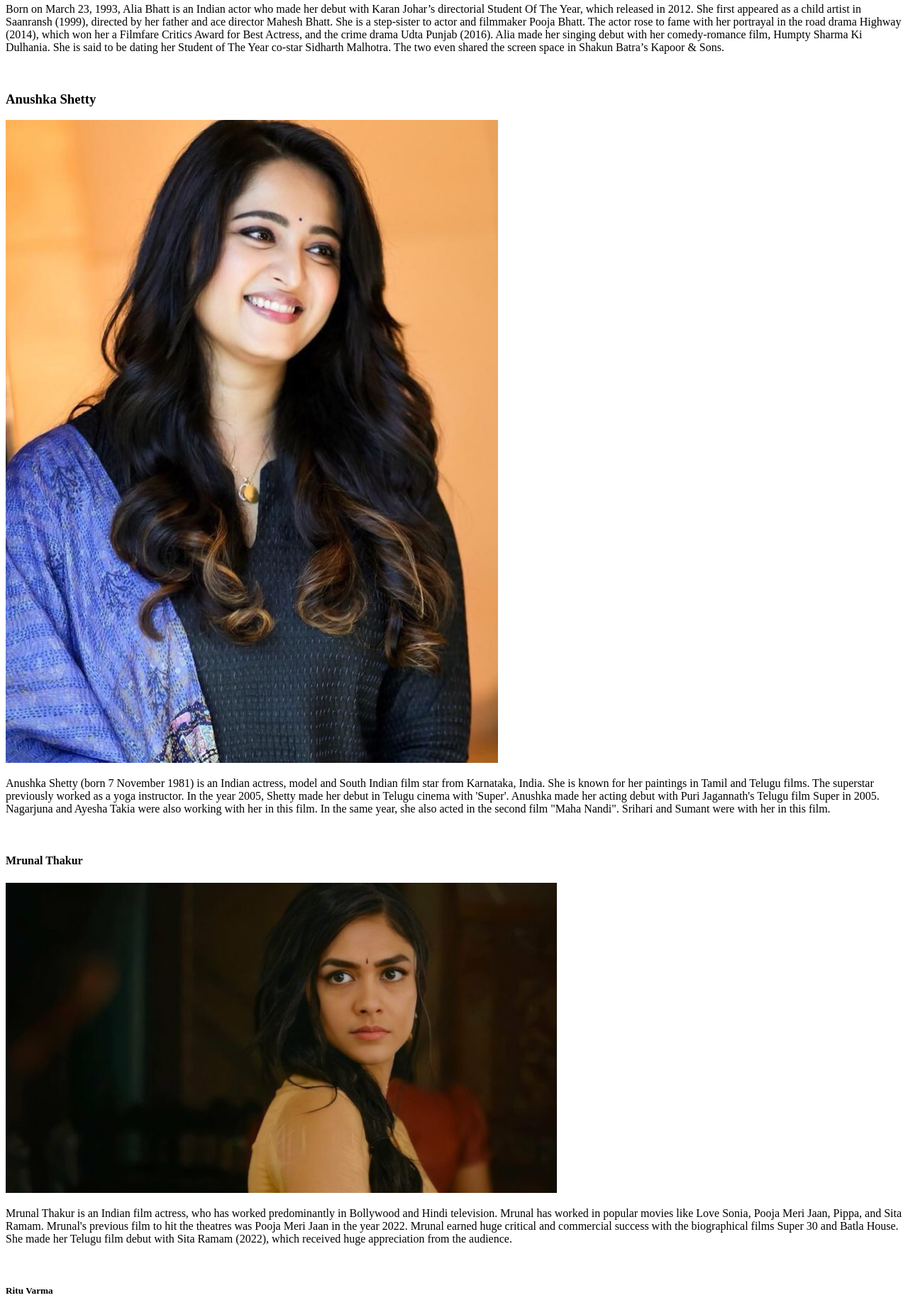
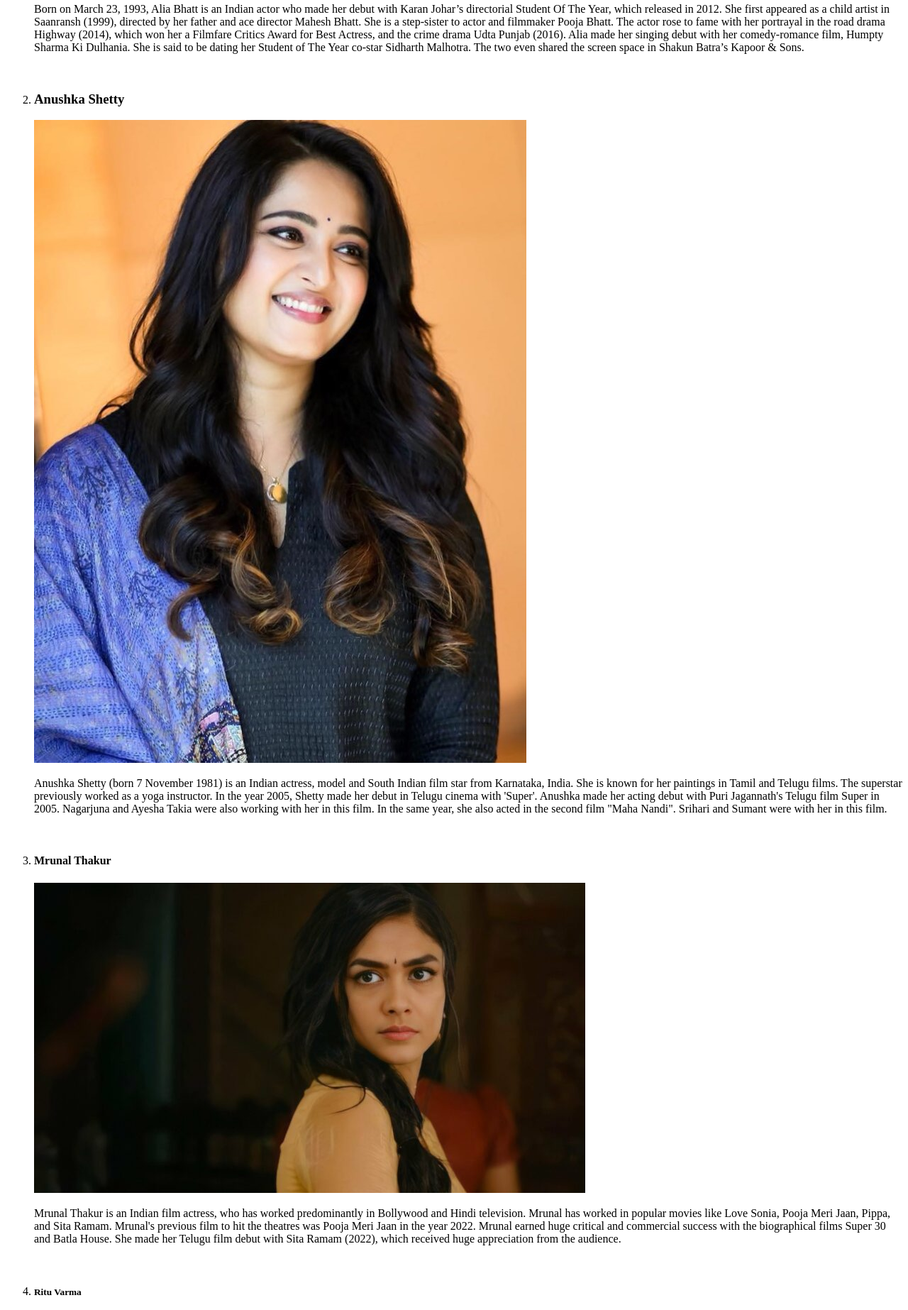
Before and after one commit to kasiannapurna22/List-of-actress, a plain HTML site: page index.html in a window 1280 px wide. Shown: the part 593-2439 px from the top of the page at 71% size. Drawn offline with Linux system fonts and the light colour scheme.

Commit message:
Update index.html

```diff
--- a/index.html
+++ b/index.html
@@ -2,29 +2,47 @@
 <html>
     <title>Kasiannapurna_22</title>
     <body>
-
         <h1>The Best Actress</h1>
-		<h2>Alia Bhatt</h2>
-		<img	src = "./alia.png"	/>
-		<p>  Born on March 23, 1993, Alia Bhatt is an Indian actor who made her debut with Karan Johar’s directorial Student Of The Year, which released in 2012. She first appeared as a child artist in Saanransh (1999), directed by her father and ace director Mahesh Bhatt. She is a step-sister to actor and filmmaker Pooja Bhatt. The actor rose to fame with her portrayal in the road drama Highway (2014), which won her a Filmfare Critics Award for Best Actress, and the crime drama Udta Punjab (2016). Alia made her singing debut with her comedy-romance film, Humpty Sharma Ki Dulhania. She is said to be dating her Student of The Year co-star Sidharth Malhotra. The two even shared the screen space in Shakun Batra’s Kapoor & Sons.</p> <br/>
-		<h3>Anushka Shetty</h3>
-		<img	src = "./anushka.jpg"	/>
-		<p>  Anushka Shetty (born 7 November 1981) is an Indian actress, model and South Indian film star from Karnataka, India. She is known for her paintings in Tamil and Telugu films. The superstar previously worked as a yoga instructor. In the year 2005, Shetty made her debut in Telugu cinema with 'Super'.
-
-Anushka made her acting debut with Puri Jagannath's Telugu film Super in 2005. Nagarjuna and Ayesha Takia were also working with her in this film. In the same year, she also acted in the second film "Maha Nandi". Srihari and Sumant were with her in this film.</p> <br/>
-		<h4>Mrunal Thakur</h4>
-		<img	src = "./mrunal.jpg"	/>
-		<p>  Mrunal Thakur is an Indian film actress, who has worked predominantly in Bollywood and Hindi television. Mrunal has worked in popular movies like Love Sonia, Pooja Meri Jaan, Pippa, and Sita Ramam. Mrunal's previous film to hit the theatres was Pooja Meri Jaan in the year 2022.
-
-Mrunal earned huge critical and commercial success with the biographical films Super 30 and Batla House. She made her Telugu film debut with Sita Ramam (2022), which received huge appreciation from the audience.</p> <br/>
-		<h5>Ritu Varma</h5>
-		<img	src = "./rituvarma.jpg"	/>
-		<p>  Ritu Varma is an Indian film actress from Telangana who mainly works in Telugu cinema. She is best known for her performance in the award-winning short film Anukokunda and the movie Pelli Choopulu, which elevated her into overnight fame.</p> <br/>
-		<h6>Kalyani Priyadarshan</h6>
-		<img	src = "./kalyanipriyadarshan.jpg"	/>
-		<p>  Kalyani Priyadarshan (born 5 April 1993) is an Indian actress who predominantly appears in Malayalam, Tamil and Telugu films. She began her film career as an assistant production designer, and made her acting debut in the Telugu film Hello (2017). She won the Filmfare Award for Best Female Debut and the SIIMA Award for Best Telugu Female Debut for her performance.</p> <br/>
-
-
-
+        <ol>
+            <li><h2>Alia Bhatt</h2></li>
+            <img src="./alia.png" />
+            <p>
+                Born on March 23, 1993, Alia Bhatt is an Indian actor who made her debut with Karan Johar’s directorial Student Of The Year, which released in 2012. She first appeared as a child artist in Saanransh (1999), directed by her
+                father and ace director Mahesh Bhatt. She is a step-sister to actor and filmmaker Pooja Bhatt. The actor rose to fame with her portrayal in the road drama Highway (2014), which won her a Filmfare Critics Award for Best
+                Actress, and the crime drama Udta Punjab (2016). Alia made her singing debut with her comedy-romance film, Humpty Sharma Ki Dulhania. She is said to be dating her Student of The Year co-star Sidharth Malhotra. The two even
+                shared the screen space in Shakun Batra’s Kapoor & Sons.
+            </p>
+            <br />
+            <li><h3>Anushka Shetty</h3></li>
+            <img src="./anushka.jpg" />
+            <p>
+                Anushka Shetty (born 7 November 1981) is an Indian actress, model and South Indian film star from Karnataka, India. She is known for her paintings in Tamil and Telugu films. The superstar previously worked as a yoga
+                instructor. In the year 2005, Shetty made her debut in Telugu cinema with 'Super'. Anushka made her acting debut with Puri Jagannath's Telugu film Super in 2005. Nagarjuna and Ayesha Takia were also working with her in this
+                film. In the same year, she also acted in the second film "Maha Nandi". Srihari and Sumant were with her in this film.
+            </p>
+            <br />
+            <li><h4>Mrunal Thakur</h4></li>
+            <img src="./mrunal.jpg" />
+            <p>
+                Mrunal Thakur is an Indian film actress, who has worked predominantly in Bollywood and Hindi television. Mrunal has worked in popular movies like Love Sonia, Pooja Meri Jaan, Pippa, and Sita Ramam. Mrunal's previous film to
+                hit the theatres was Pooja Meri Jaan in the year 2022. Mrunal earned huge critical and commercial success with the biographical films Super 30 and Batla House. She made her Telugu film debut with Sita Ramam (2022), which
+                received huge appreciation from the audience.
+            </p>
+            <br />
+            <li><h5>Ritu Varma</h5></li>
+            <img src="./rituvarma.jpg" />
+            <p>
+                Ritu Varma is an Indian film actress from Telangana who mainly works in Telugu cinema. She is best known for her performance in the award-winning short film Anukokunda and the movie Pelli Choopulu, which elevated her into
+                overnight fame.
+            </p>
+            <br />
+            <li><h6>Kalyani Priyadarshan</h6></li>
+        </ol>
+        <img src="./kalyanipriyadarshan.jpg" />
+        <p>
+            Kalyani Priyadarshan (born 5 April 1993) is an Indian actress who predominantly appears in Malayalam, Tamil and Telugu films. She began her film career as an assistant production designer, and made her acting debut in the Telugu
+            film Hello (2017). She won the Filmfare Award for Best Female Debut and the SIIMA Award for Best Telugu Female Debut for her performance.
+        </p>
+        <br />
     </body>
 </html>
```
Lines whose indentation alone changed are shown as unchanged.
